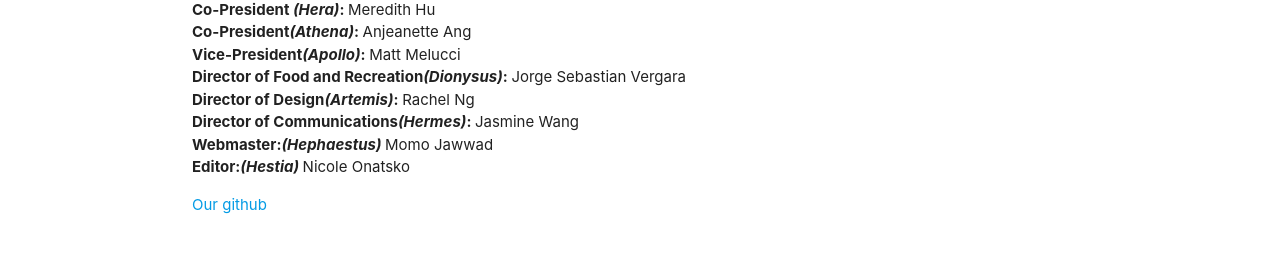
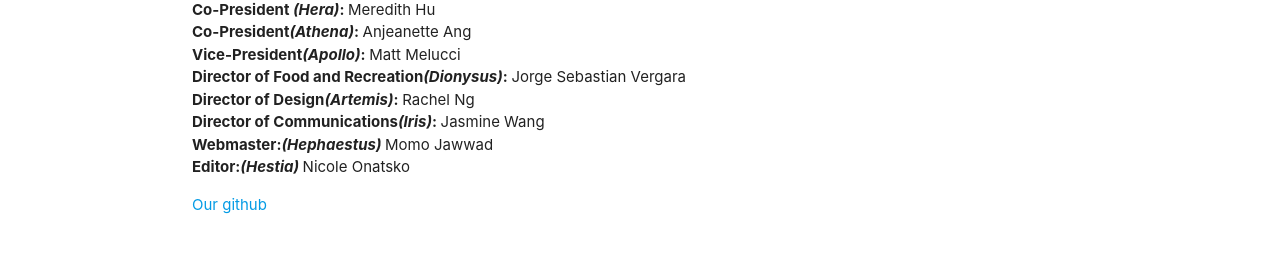
Before and after one commit to stuyCLC/stuyCLC.github.io, a Jekyll site: the page built from board/index.html, in a window 1280 px wide. Shown: the part 181-434 px from the top of the page. Built offline with Jekyll 4.4.1, drawn with Linux system fonts in a browser that asks for light colours.

Commit message:
Update index.html

```diff
--- a/board/index.html
+++ b/board/index.html
@@ -10,7 +10,7 @@ Title: The Board
   <li> <b> Vice-President<i>(Apollo)</i>: </b> Matt Melucci </li>
   <li> <b> Director of Food and Recreation<i>(Dionysus)</i>: </b> Jorge Sebastian Vergara </li>
   <li> <b> Director of Design<i>(Artemis)</i>: </b> Rachel Ng </li>
-  <li> <b> Director of Communications<i>(Hermes)</i>: </b> Jasmine Wang </li>
+  <li> <b> Director of Communications<i>(Iris)</i>: </b> Jasmine Wang </li>
   <li> <b> Webmaster:<i>(Hephaestus)</i> </b> Momo Jawwad </li>
   <li> <b> Editor:<i>(Hestia)</i> </b> Nicole Onatsko </li>
     </ul>
```
